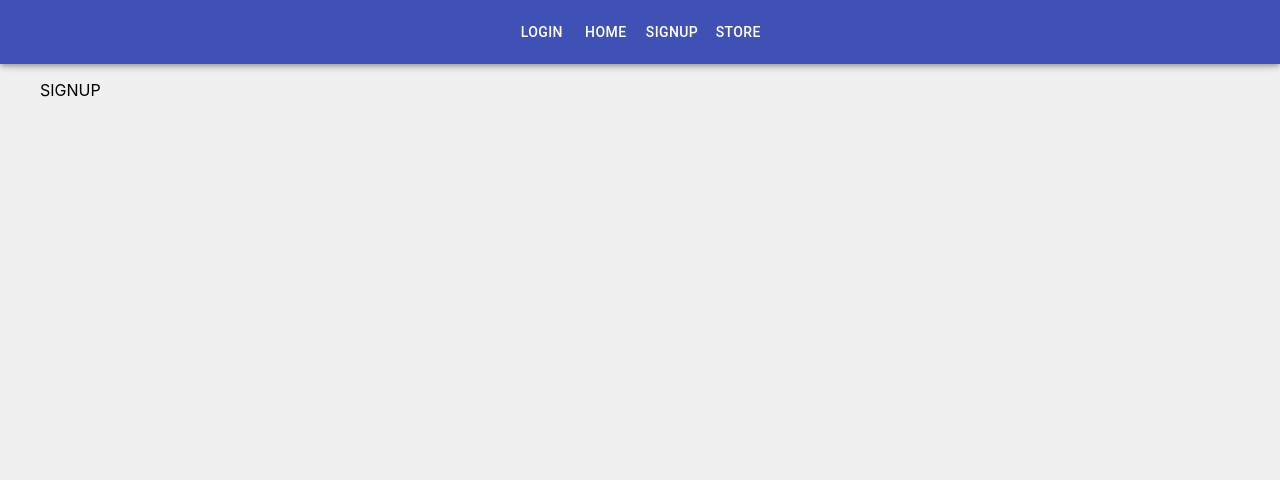
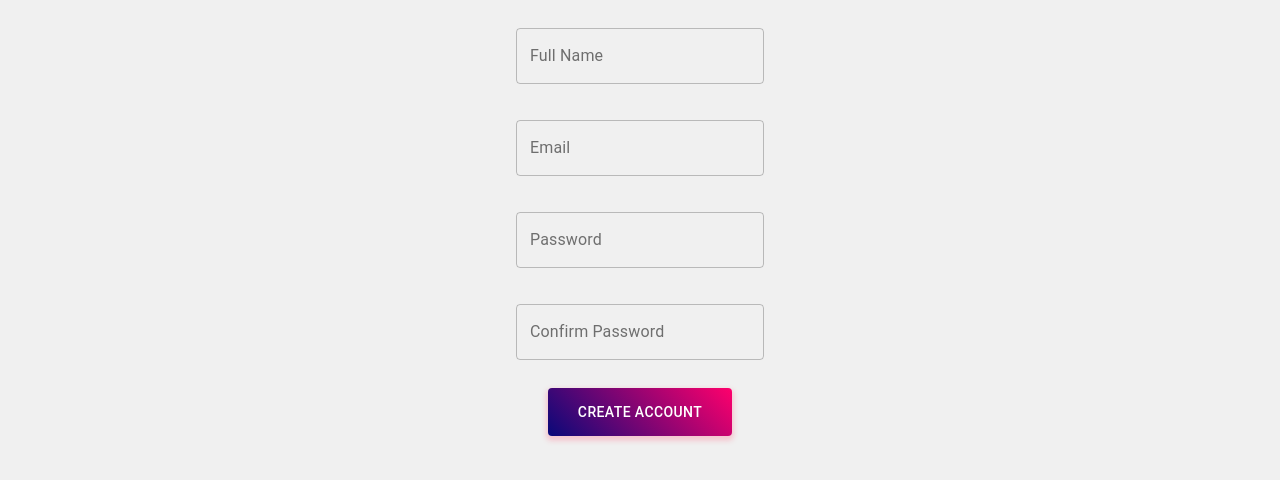
Before and after one commit to WayneFerrao/deltabbt, a React (Create React App) app in the folder client/: page /signup in a window 1280 px wide. Shown: the top 480 px of the page. Built offline with nearby package versions, Linux system fonts and the light colour scheme.

Commit message:
Fixed NavBar

```diff
--- a/client/package.json
+++ b/client/package.json
@@ -4,6 +4,7 @@
   "private": true,
   "dependencies": {
     "@material-ui/core": "^4.9.0",
+    "@material-ui/icons": "^4.5.1",
     "@testing-library/jest-dom": "^4.2.4",
     "@testing-library/react": "^9.4.0",
     "@testing-library/user-event": "^7.2.1",
--- a/client/src/App.css
+++ b/client/src/App.css
@@ -6,8 +6,9 @@ body{
     background-color: rgb(240,240,240);
 }
 .container{
-  margin: 80px auto 0 auto;
-  max-width: 1200px;
+  margin: 0px auto 0 auto;
+  max-width: 100%;
+  max-height: 100%;
 }
 .nav-container{
   margin:auto;
--- a/client/src/App.js
+++ b/client/src/App.js
@@ -13,7 +13,6 @@ import Store from './pages/store';
 function App() {
   return (
     <Router>
-    <NavBar/>
       <div className="container">
         <Switch>
           <Route exact path="/" component={Home} />
--- a/client/src/components/LoginButton.js
+++ b/client/src/components/ColouredButton.js
@@ -18,11 +18,12 @@ const StyledButton = styled(({ color, ...other }) => <Button {...other} />)`
 
 `;
 
-export default function LoginButton() {
+
+export default function LoginButton(props) {
   return (
     <NoSsr>
       <div>
-        <StyledButton color="white">Login</StyledButton>
+        <StyledButton color="white">{props.label}</StyledButton>
       </div>
     </NoSsr>
   );
--- a/client/src/components/NavBar.js
+++ b/client/src/components/NavBar.js
@@ -1,24 +1,63 @@
-import React, { Component } from 'react';
+
+import React from 'react';
 import { Link } from 'react-router-dom';
-//MUI
+import { makeStyles } from '@material-ui/core/styles';
 import AppBar from '@material-ui/core/AppBar';
 import Toolbar from '@material-ui/core/Toolbar';
-import Button from '@material-ui/core/Button';
+import Typography from '@material-ui/core/Typography';
+import IconButton from '@material-ui/core/IconButton';
+import MenuIcon from '@material-ui/icons/Menu';
+import Menu from '@material-ui/core/Menu';
+import MenuItem from '@material-ui/core/MenuItem';
 
+const useStyles = makeStyles(theme => ({
+  root: {
+    flexGrow: 1,
+  },
+  menuButton: {
+    marginRight: theme.spacing(2),
+  },
+  title: {
+    flexGrow: 1,
+  },
+}));
 
+export default function ButtonAppBar(props) {
+  const classes = useStyles();
 
-export default class NavBar extends Component {
-    render() {
-        return (
-           <AppBar>{/* the default position value is "fixed" */}
-                <Toolbar className="nav-container">
-                    <Button color="inherit" component = {Link} to="/login">Login</Button>
-                    <Button color="inherit" component = {Link} to="/">Home</Button>
-                    <Button color="inherit" component = {Link} to="/signup">Signup</Button>
-                    <Button color="inherit" component = {Link} to="/store">Store</Button>
+  const [anchorEl, setAnchorEl] = React.useState(null);
 
-                </Toolbar>
-           </AppBar>
-        )
-    }
+  const handleClick = event => {
+    setAnchorEl(event.currentTarget);
+  };
+
+  const handleClose = () => {
+    setAnchorEl(null);
+  };
+
+  return (
+    <div className={classes.root}>
+      <AppBar position="static">
+        <Toolbar>
+          <IconButton edge="start" className={classes.menuButton} color="inherit" aria-label="menu" aria-controls="simple-menu" aria-haspopup="true" onClick={handleClick}>
+            <MenuIcon />
+          </IconButton>
+          <Typography variant="h6" className={classes.title}>
+            {props.menuLabel}
+          </Typography>
+          <Menu
+        id="simple-menu"
+        anchorEl={anchorEl}
+        keepMounted
+        open={Boolean(anchorEl)}
+        onClose={handleClose}
+      >
+        <MenuItem onClick={handleClose} component = {Link} to="/">Home</MenuItem>
+        <MenuItem onClick={handleClose} component = {Link} to="/store">Store</MenuItem>
+        <MenuItem onClick={handleClose} component = {Link} to="/profile">Profile</MenuItem>
+      </Menu>
+        </Toolbar>
+      </AppBar>
+    </div>
+  );
 }
--- a/client/src/pages/login.js
+++ b/client/src/pages/login.js
@@ -1,16 +1,16 @@
 import React, { Component } from 'react'
 import TextField from '../components/TextBox'
-import LoginButton from '../components/LoginButton'
+import ColouredButton from '../components/ColouredButton'
 
 export class Login extends Component {
     render() {
         return (
-            <div id = 'TextFields' style={{display: 'flex', flexDirection: 'column', alignItems: 'center'}}>
+            <div id = 'TextFields' style={{display: 'flex', flexDirection: 'column', alignItems: 'center', width:'auto', height: '100%'}}>
                 <div style = {{position: "relative"}}>
                 <br/>
                 <TextField
                     id = 'UNTextField'
-                    TextFieldLabel = "Username"
+                    TextFieldLabel = "Email"
                 />
                 </div>
                 <br/>
@@ -22,7 +22,9 @@ export class Login extends Component {
                 </div>
                 <br/>
                 <div>
-                <LoginButton/>
+                <ColouredButton
+                    label = 'Login'
+                />
                 </div>
             </div>
         )
--- a/client/src/pages/signup.js
+++ b/client/src/pages/signup.js
@@ -1,10 +1,45 @@
 import React, { Component } from 'react'
+import TextField from '../components/TextBox'
+import ColouredButton from '../components/ColouredButton'
 
 export class Signup extends Component {
     render() {
         return (
-            <div>
-                SIGNUP
+            <div id = 'TextFields' style={{display: 'flex', flexDirection: 'column', alignItems: 'center'}}>
+                <div style = {{position: "relative"}}>
+                <br/>
+                <TextField
+                    id = 'FNTextField'
+                    TextFieldLabel = "Full Name"
+                />
+                </div>
+                <div style = {{position: "relative"}}>
+                <br/>
+                <TextField
+                    id = 'UNTextField'
+                    TextFieldLabel = "Email"
+                />
+                </div>
+                <br/>
+                <div style = {{position: "relative"}}>
+                <TextField
+                    id = 'PWTextField'
+                    TextFieldLabel = "Password"
+                />
+                </div>
+                <br/>
+                <div style = {{position: "relative"}}>
+                <TextField
+                    id = 'PWTextField'
+                    TextFieldLabel = "Confirm Password"
+                />
+                </div>
+                <br/>
+                <div>
+                <ColouredButton
+                    label = 'Create Account'
+                />
+                </div>
             </div>
         )
     }
```
Also changed, not shown: 1 other file (tests, documents, lock files or other folders).
